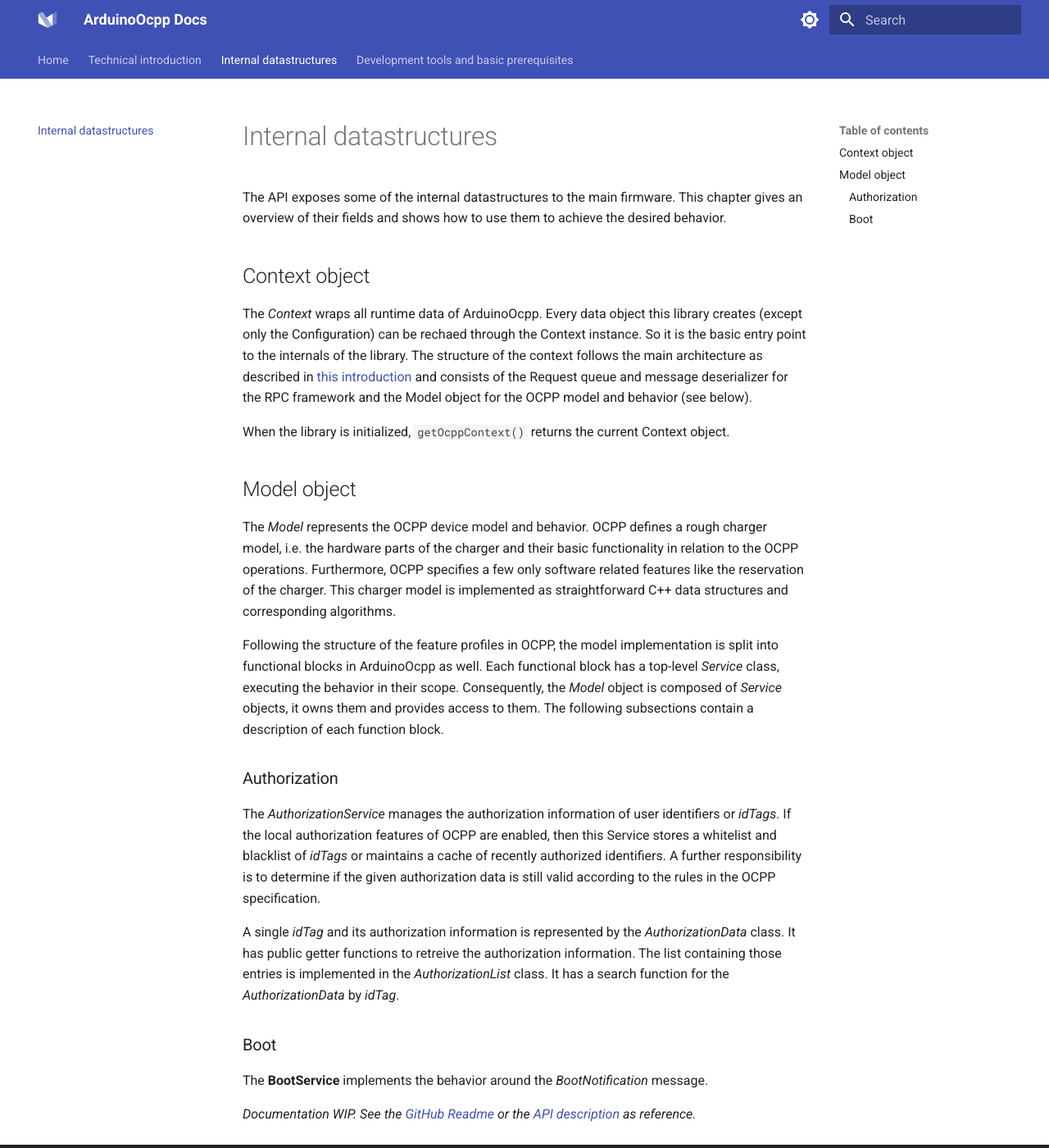
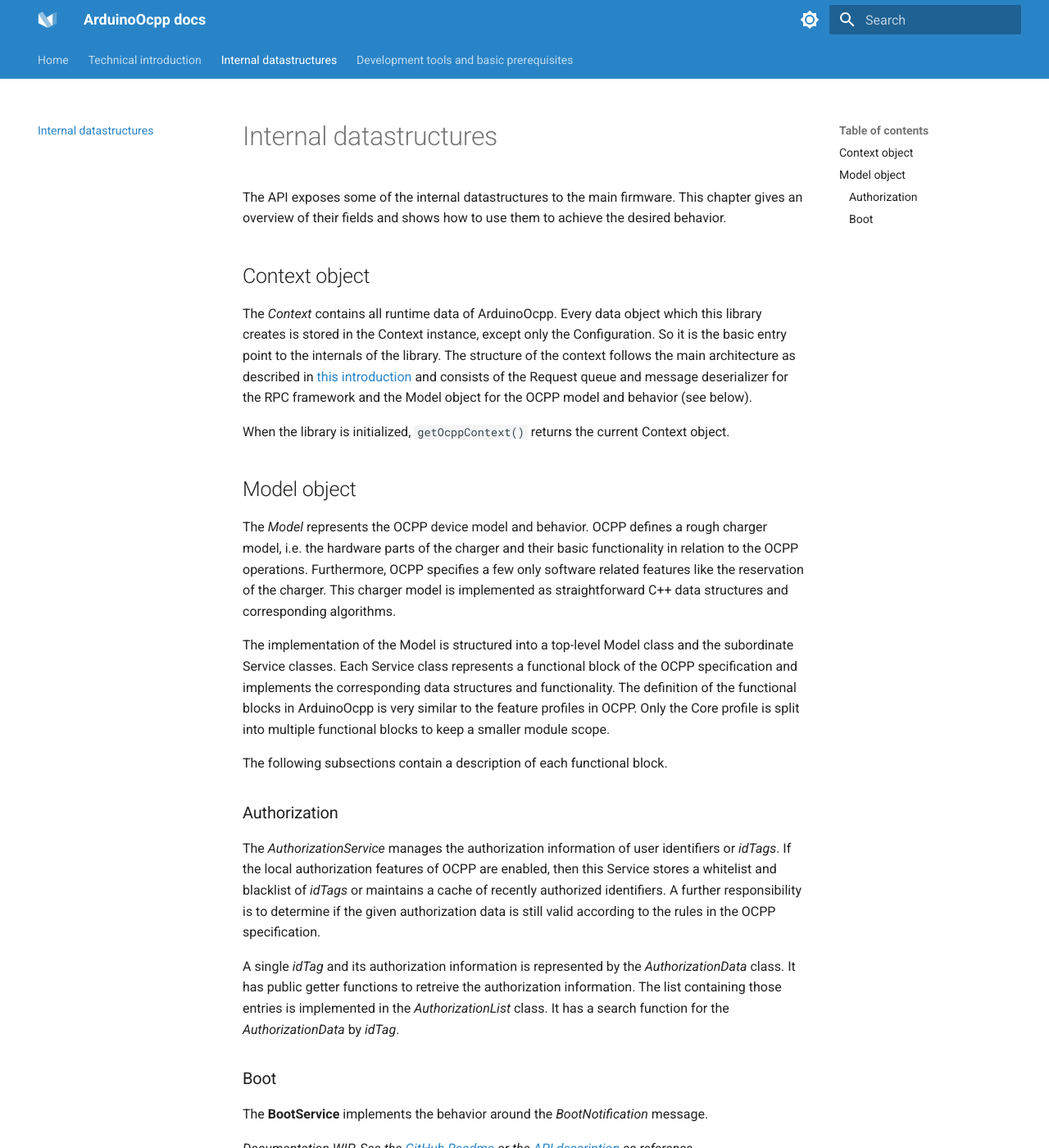
Before and after one commit to matth-x/MicroOcpp, an MkDocs documentation site: the page built from docs/modules.md, in a window 1280 px wide and 1400 px high. Shown: the whole window at 82% size. Built offline with MkDocs 1.6.1 and Material for MkDocs 9.7.7, drawn with Linux system fonts in a browser that asks for light colours.

Commit message:
update docs

```diff
--- a/docs/modules.md
+++ b/docs/modules.md
@@ -4,7 +4,7 @@
 
 ## Context object
 
-The *Context* wraps all runtime data of ArduinoOcpp. Every data object this library creates (except only the Configuration) can be rechaed through the Context instance. So it is the basic entry point to the internals of the library. The structure of the context follows the main architecture as described in [this introduction](intro-tech) and consists of the Request queue and message deserializer for the RPC framework and the Model object for the OCPP model and behavior (see below).
+The *Context* contains all runtime data of ArduinoOcpp. Every data object which this library creates is stored in the Context instance, except only the Configuration. So it is the basic entry point to the internals of the library. The structure of the context follows the main architecture as described in [this introduction](intro-tech) and consists of the Request queue and message deserializer for the RPC framework and the Model object for the OCPP model and behavior (see below).
 
 When the library is initialized, `getOcppContext()` returns the current Context object.
 
@@ -12,7 +12,9 @@
 
 The *Model* represents the OCPP device model and behavior. OCPP defines a rough charger model, i.e. the hardware parts of the charger and their basic functionality in relation to the OCPP operations. Furthermore, OCPP specifies a few only software related features like the reservation of the charger. This charger model is implemented as straightforward C++ data structures and corresponding algorithms.
 
-Following the structure of the feature profiles in OCPP, the model implementation is split into functional blocks in ArduinoOcpp as well. Each functional block has a top-level *Service* class, executing the behavior in their scope. Consequently, the *Model* object is composed of *Service* objects, it owns them and provides access to them. The following subsections contain a description of each function block.
+The implementation of the Model is structured into a top-level Model class and the subordinate Service classes. Each Service class represents a functional block of the OCPP specification and implements the corresponding data structures and functionality. The definition of the functional blocks in ArduinoOcpp is very similar to the feature profiles in OCPP. Only the Core profile is split into multiple functional blocks to keep a smaller module scope.
+
+The following subsections contain a description of each functional block.
 
 ### Authorization
 
--- /dev/null
+++ b/docs/stylesheets/extra.css
@@ -0,0 +1,3 @@
+:root {
+    --md-primary-fg-color:        #2984C7;
+  }
--- a/mkdocs.yml
+++ b/mkdocs.yml
@@ -1,4 +1,4 @@
-site_name: ArduinoOcpp Docs
+site_name: ArduinoOcpp docs
 
 theme:
   name: material
@@ -28,14 +28,14 @@
     # - toc.integrate
   palette:
     - scheme: default
-      primary: indigo
-      accent: indigo
+      primary: custom
+      accent: custom
       toggle:
         icon: material/brightness-7
         name: Switch to dark mode
     - scheme: slate
-      primary: indigo
-      accent: indigo
+      primary: custom
+      accent: custom
       toggle:
         icon: material/brightness-4
         name: Switch to light mode
@@ -45,3 +45,6 @@
   favicon: assets/favicon.png
   icon:
     logo: logo
+
+extra_css:
+  - stylesheets/extra.css
```
Also changed, not shown: README.md (+3 -3 lines), docs/intro-tech.md (+1 -1 lines).
